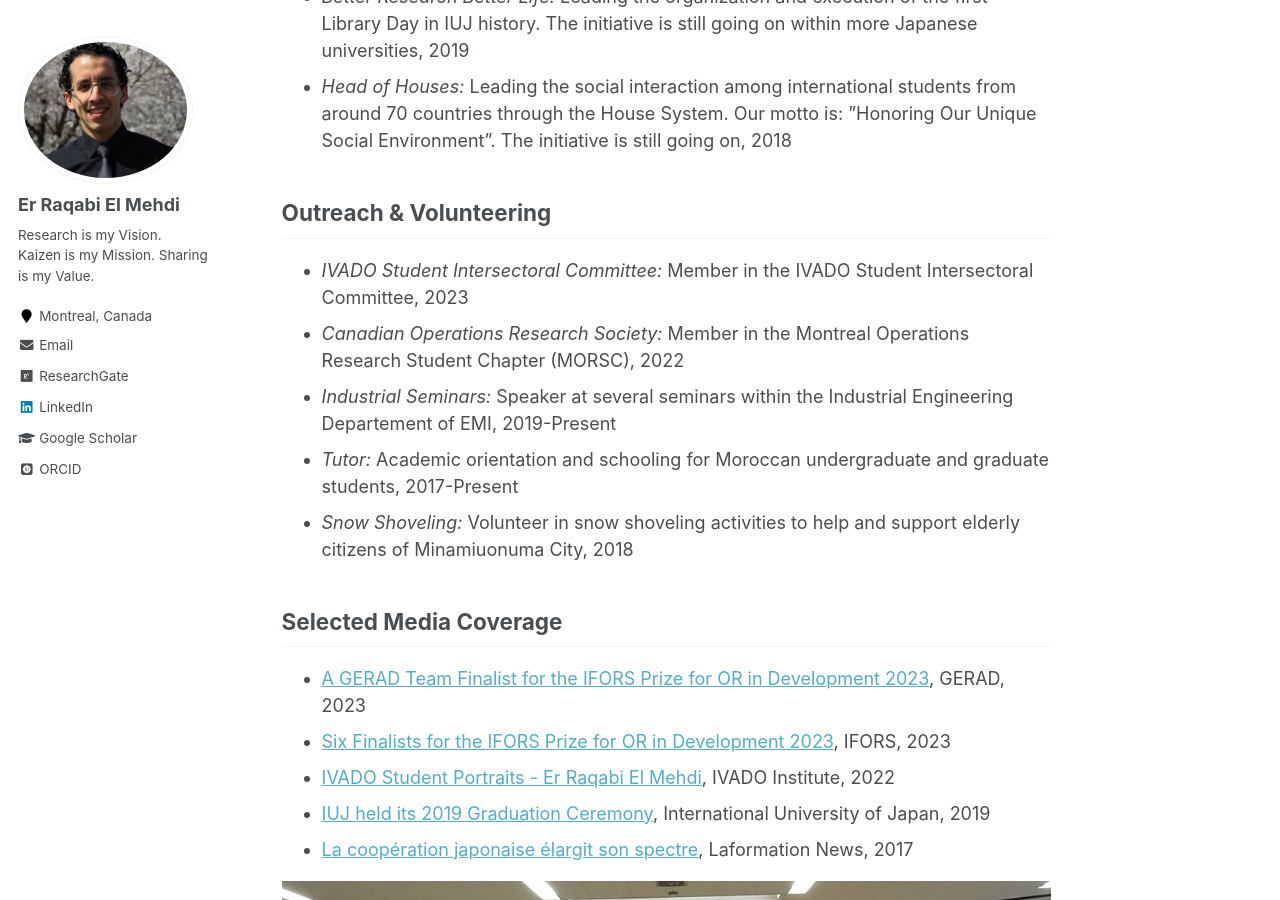
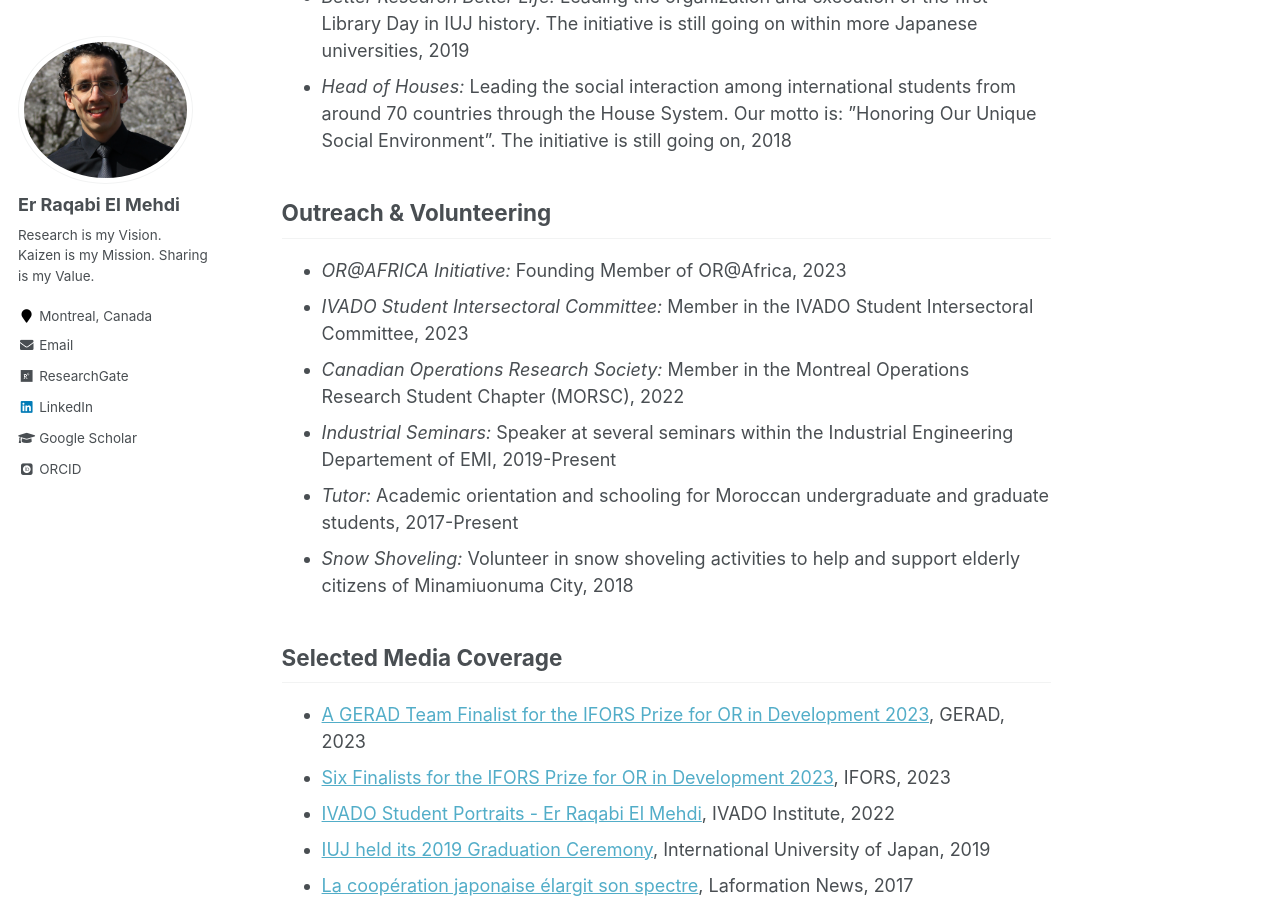
Before and after one commit to RqbMedi/rqbmedi.github.io, a Jekyll site: the page built from _pages/markdown.md, in a window 1280 px wide and 900 px high, scrolled down 354 px. Built offline with Jekyll 4.4.1, drawn with Linux system fonts in a browser that asks for light colours; some web fonts are replaced.

Commit message:
Update markdown.md

```diff
--- a/_pages/markdown.md
+++ b/_pages/markdown.md
@@ -17,6 +17,7 @@ Organizing & Leadership
 
 Outreach & Volunteering
 ------
+- *OR@AFRICA Initiative:* Founding Member of OR@Africa, 2023
 - *IVADO Student Intersectoral Committee:* Member in the IVADO Student Intersectoral Committee, 2023
 - *Canadian Operations Research Society:* Member in the Montreal Operations Research Student Chapter (MORSC), 2022
 - *Industrial Seminars:* Speaker at several seminars within the Industrial Engineering Departement of EMI, 2019-Present
```
